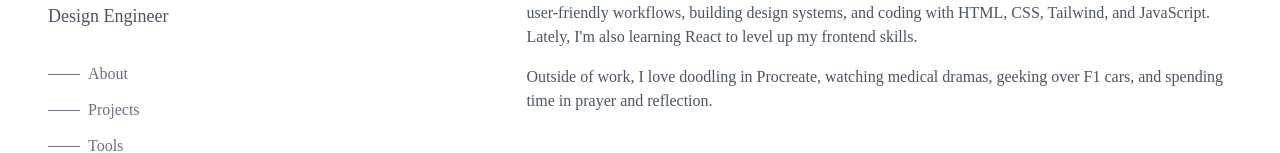
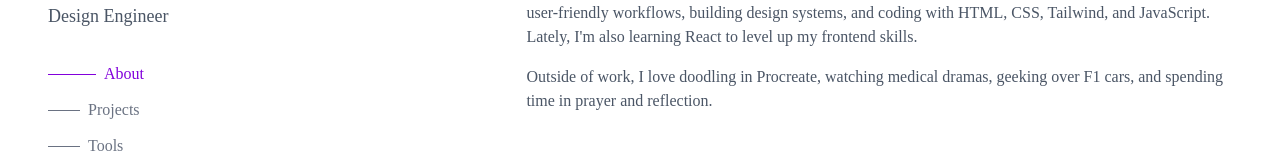
Before and after one commit to Anikhe00/Portfolio-V1, a React (Vite) app: page / in a window 1280 px wide. Shown: the part 235-388 px from the top of the page. Built offline with nearby package versions, Linux system fonts and the light colour scheme.

Commit message:
Add a navigation for tablet and mobile devices

```diff
--- a/src/App.jsx
+++ b/src/App.jsx
@@ -1,16 +1,49 @@
 import { Analytics } from "@vercel/analytics/react";
+import { useEffect, useState, useMemo } from "react";
 
 import Projects from "./components/layout/Projects";
 import About from "./components/layout/About";
 import ToolSection from "./components/layout/ToolSection";
 import Articles from "./components/layout/Articles";
 import Navigation from "./components/layout/Navigation";
+import NavLink from "./components/common/NavLink";
 
 function App() {
+  const sections = useMemo(
+    () => ["About", "Projects", "Tools", "Articles"],
+    []
+  );
+  const [active, setActive] = useState("");
+
+  useEffect(() => {
+    const handleScroll = () => {
+      let current = "";
+      sections.forEach((id) => {
+        const section = document.getElementById(id.toLowerCase());
+        if (section) {
+          const sectionTop = section.offsetTop;
+          const sectionHeight = section.offsetHeight;
+          if (window.scrollY >= sectionTop - sectionHeight / 3) {
+            current = id.toLowerCase();
+          }
+        }
+      });
+      setActive(current);
+    };
+
+    window.addEventListener("scroll", handleScroll);
+
+    handleScroll();
+
+    return () => {
+      window.removeEventListener("scroll", handleScroll);
+    };
+  }, [sections]);
+
   return (
-    <div className="mx-auto min-h-screen max-w-screen-xl px-6 py-12 font-sans md:px-12 md:py-16 lg:py-0">
+    <div className="relative mx-auto min-h-screen max-w-screen-xl px-6 py-12 font-sans md:px-12 md:py-16 lg:py-0">
       <div className="flex flex-col lg:flex-row lg:justify-between gap-[2.5rem] lg:gap-[0.5rem]">
-        <Navigation />
+        <Navigation sections={sections} active={active} />
         <main
           id="content"
           className="flex flex-col gap-[2.5rem] lg:gap-[4rem] items-start lg:py-[4rem] w-full lg:w-[60%] overflow-visible"
@@ -21,6 +54,16 @@ function App() {
           <Articles />
         </main>
       </div>
+
+      <nav className="fixed w-auto py-[0.875rem] px-[1.5em] z-50 bg-gray-200 rounded-[1.5rem] lg:hidden bottom-4 left-1/2 -translate-x-1/2 flex gap-[0.75rem] items-center justify-center shadow-gray-50">
+        {sections.map((pageName) => (
+          <NavLink
+            key={pageName}
+            pageName={pageName}
+            isActive={active === pageName.toLowerCase()}
+          />
+        ))}
+      </nav>
       <Analytics />
     </div>
   );
--- a/src/components/common/NavLink.jsx
+++ b/src/components/common/NavLink.jsx
@@ -1,11 +1,25 @@
-export default function NavLink({ pageName }) {
+export default function NavLink({ pageName, isActive }) {
   return (
     <a
       href={`#${pageName.toLowerCase()}`}
-      className="flex items-center justify-center gap-[0.5rem] group"
+      className={`flex items-center justify-center gap-[0.5rem] group ${
+        isActive ? "text-purple-700" : "text-gray-500"
+      }`}
     >
-      <span className="w-[2rem] group-hover:w-[3rem] h-[0.063rem] bg-gray-500 group-hover:bg-purple-700 motion-reduce:transition-none"></span>
-      <span className="text-[1rem] font-[Manrope] leading-normal text-gray-500 group-hover:text-purple-700">
+      <span
+        className={`lg:w-[2rem] group-hover:lg:w-[3rem] h-[0.063rem] motion-reduce:transition-none ${
+          isActive
+            ? "lg:w-[3rem] bg-purple-700"
+            : "bg-gray-500 group-hover:bg-purple-700 group-hover:lg:w-[3rem]"
+        }`}
+      ></span>
+      <span
+        className={`lg:text-[1rem] text-[1.25rem] font-[Manrope] leading-norma ${
+          isActive
+            ? "text-purple-700"
+            : "text-gray-500 group-hover:text-purple-700"
+        }`}
+      >
         {pageName}
       </span>
     </a>
--- a/src/components/layout/Navigation.jsx
+++ b/src/components/layout/Navigation.jsx
@@ -3,7 +3,7 @@ import Button from "../common/Button";
 import socialAccountData from "../../socialMediaData";
 import NavLink from "../common/NavLink";
 
-export default function Navigation() {
+export default function Navigation({ sections, active }) {
   return (
     <header className="flex flex-col items-start justify-between gap-[1rem] w-full lg:w-[40%] h-auto py-0 md:py-0 lg:py-[4rem] lg:sticky lg:top-0 lg:flex lg:max-h-screen lg:flex-col lg:justify-between ">
       <div className="flex flex-col items-start gap-[2rem]">
@@ -25,10 +25,13 @@ export default function Navigation() {
         </div>
 
         <nav className="hidden lg:flex flex-col gap-[0.75rem] items-start justify-start">
-          <NavLink pageName="About" />
-          <NavLink pageName="Projects" />
-          <NavLink pageName="Tools" />
-          <NavLink pageName="Articles" />
+          {sections.map((pageName) => (
+            <NavLink
+              key={pageName}
+              pageName={pageName}
+              isActive={active === pageName.toLowerCase()}
+            />
+          ))}
         </nav>
       </div>
 
```
